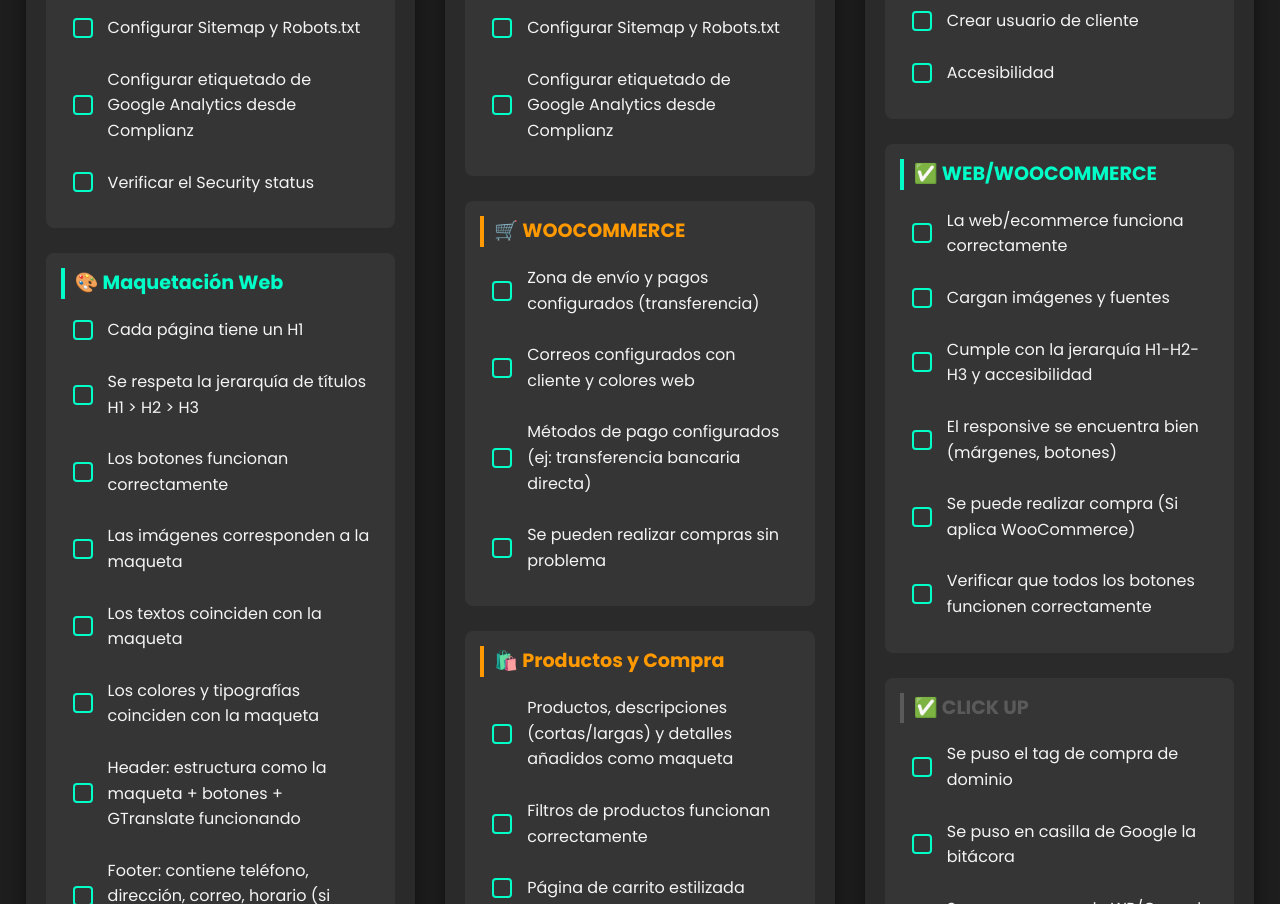
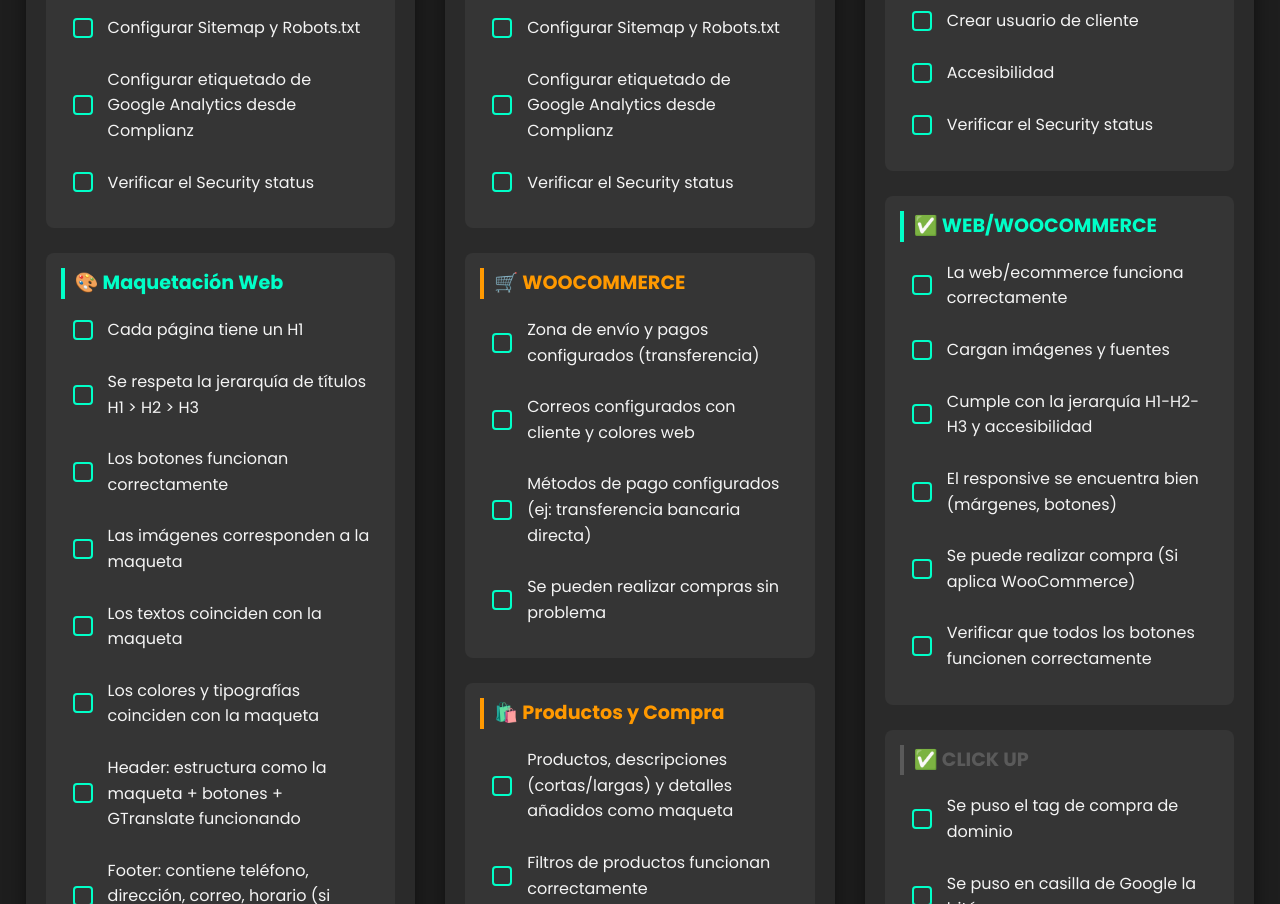
Before and after one commit to sofygg10/checklist-implementacion, a plain HTML site: page index.html in a window 1280 px wide. Shown: the part 1952-2856 px from the top of the page. Drawn offline with Linux system fonts and the light colour scheme.

Commit message:
Update index.html

```diff
--- a/index.html
+++ b/index.html
@@ -165,6 +165,7 @@
                     <li><input type="checkbox"> Verificar en Don Dominio: Todos los registros SMTP, TXT de Google, Que el titular del dominio sea el cliente</li>
                     <li><input type="checkbox"> Configurar Sitemap y Robots.txt</li>
                     <li><input type="checkbox"> Configurar etiquetado de Google Analytics desde Complianz</li>
+                    <li><input type="checkbox"> Verificar el Security status</li>
                 </ul>
             </div>
 
@@ -263,6 +264,7 @@
                     <li><input type="checkbox"> Titular del dominio sea el cliente y TXT de Google verificado</li>
                     <li><input type="checkbox"> Crear usuario de cliente</li>
                     <li><input type="checkbox"> Accesibilidad</li>
+                    <li><input type="checkbox"> Verificar el Security status</li>
                 </ul>
             </div>
 
```
